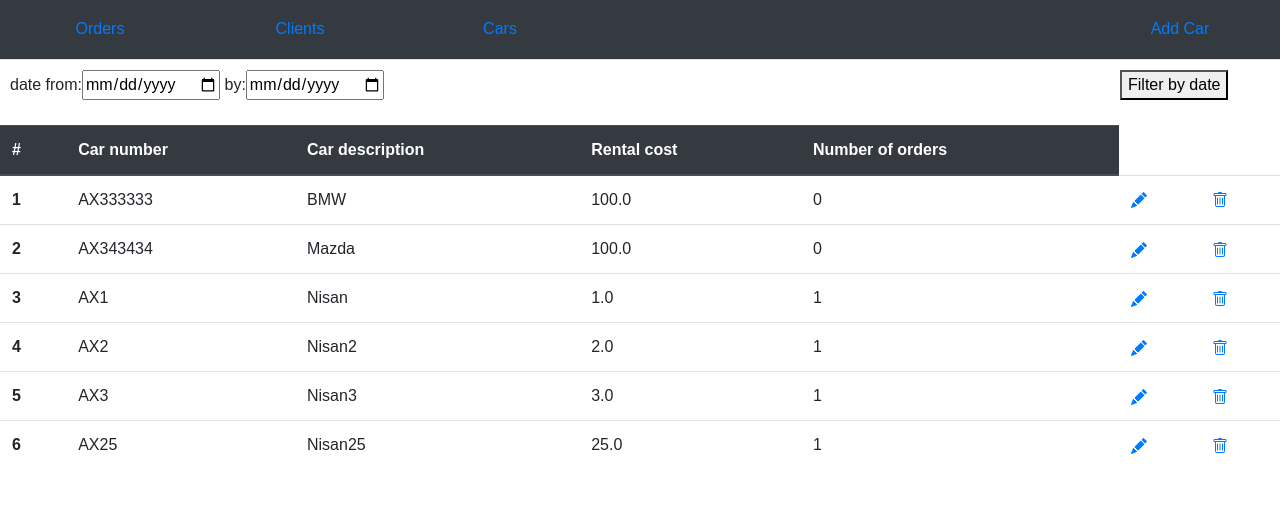
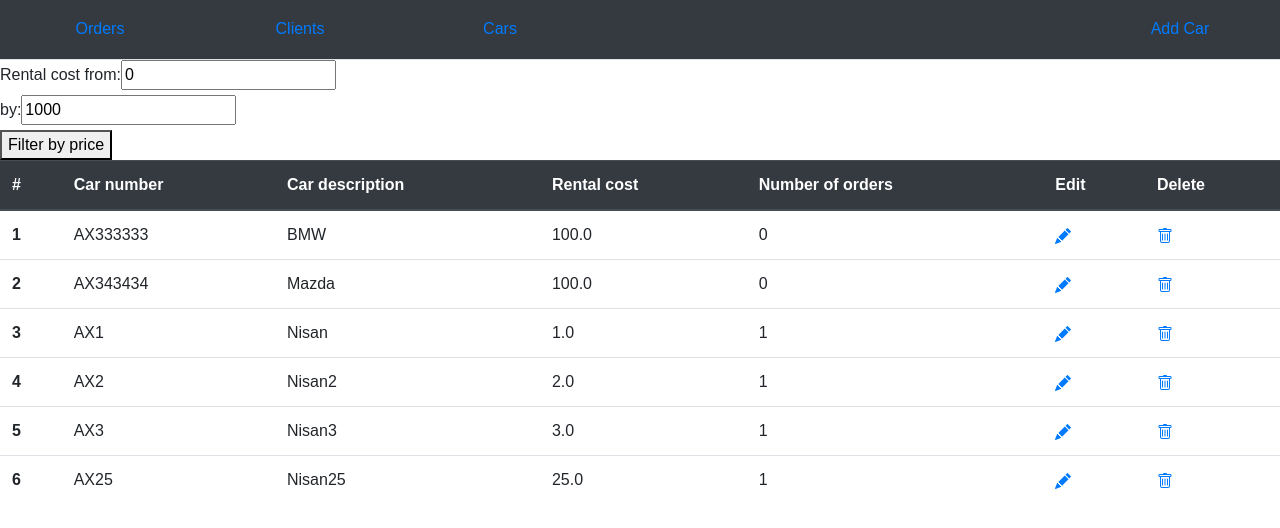
Before and after one commit to IlyaTroshchynskyi/rent_car, a Flask app: page /cars in a window 1280 px wide. Shown: the part 60-588 px from the top of the page. Run offline with Flask 2, Linux system fonts and the light colour scheme; data comes from the database, SQL or seed files in the repository.

Commit message:
added logic with filters

```diff
--- a/rentcars/templates/base.html
+++ b/rentcars/templates/base.html
@@ -36,16 +36,17 @@
             </li>
             {% endblock %}
       </ul>
-
+  {% block filter %}
       <div class="choose-date">
-        <form method="post">
-          <div class="data-filter"><label>  date from:  </label><input type="date" name="calendar_start" value="{{start}}"></div>
+        <form action="" method="post">
+          <div class="data-filter"><label>  Date From:  </label><input type="date" name="calendar_start" value="{{start}}"></div>
           <div class="data-filter"><label>  by:  </label><input type="date" name="calendar_end" value="{{end}}"> </div>
           <div class="button-refresh data-filter">
           <button type="submit">Filter by date</button>
           </div>
         </form>
       </div>
+  {% endblock %}
             {% with messages = get_flashed_messages(with_categories=true) %}
             {% if messages %}
             {% for category, message in messages %}
--- a/rentcars/templates/cars.html
+++ b/rentcars/templates/cars.html
@@ -15,6 +15,17 @@
     </li>
 {% endblock %}
 
+{% block filter %}
+<div class="filter_cost">
+    <form action="" method="POST">
+        <div class="rental_cost_from"><label>Rental cost from: </label><input type="number" size="5" name="cost_from" value="{{ filter_from }}" ></div>
+        <div class="rental_cost_from_by"><label>  by:  </label><input  type="number" size="5" name="cost_to" value="{{filter_to}}"> </div>
+        <button class="filter-price"  type="submit" >Filter by price</button>
+    </form>
+</div>
+
+{% endblock %}
+
 {% block body %}
 <div class="container">
     <div class="row">
@@ -27,6 +38,8 @@
                 <th scope="col">Car description</th>
                 <th scope="col">Rental cost</th>
                 <th scope="col">Number of orders</th>
+                  <th scope="col">Edit</th>
+                  <th scope="col">Delete</th>
               </tr>
             </thead>
 
```
